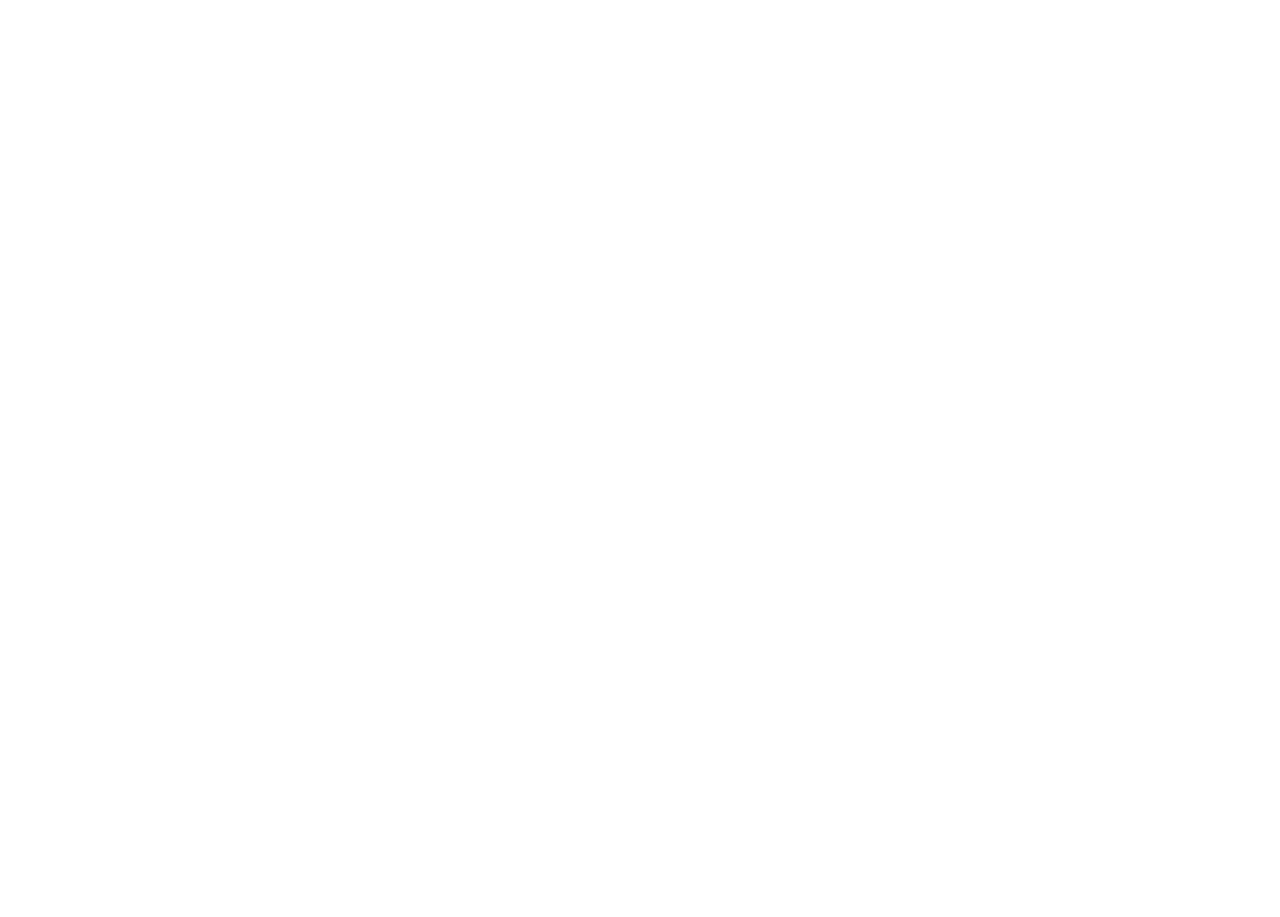
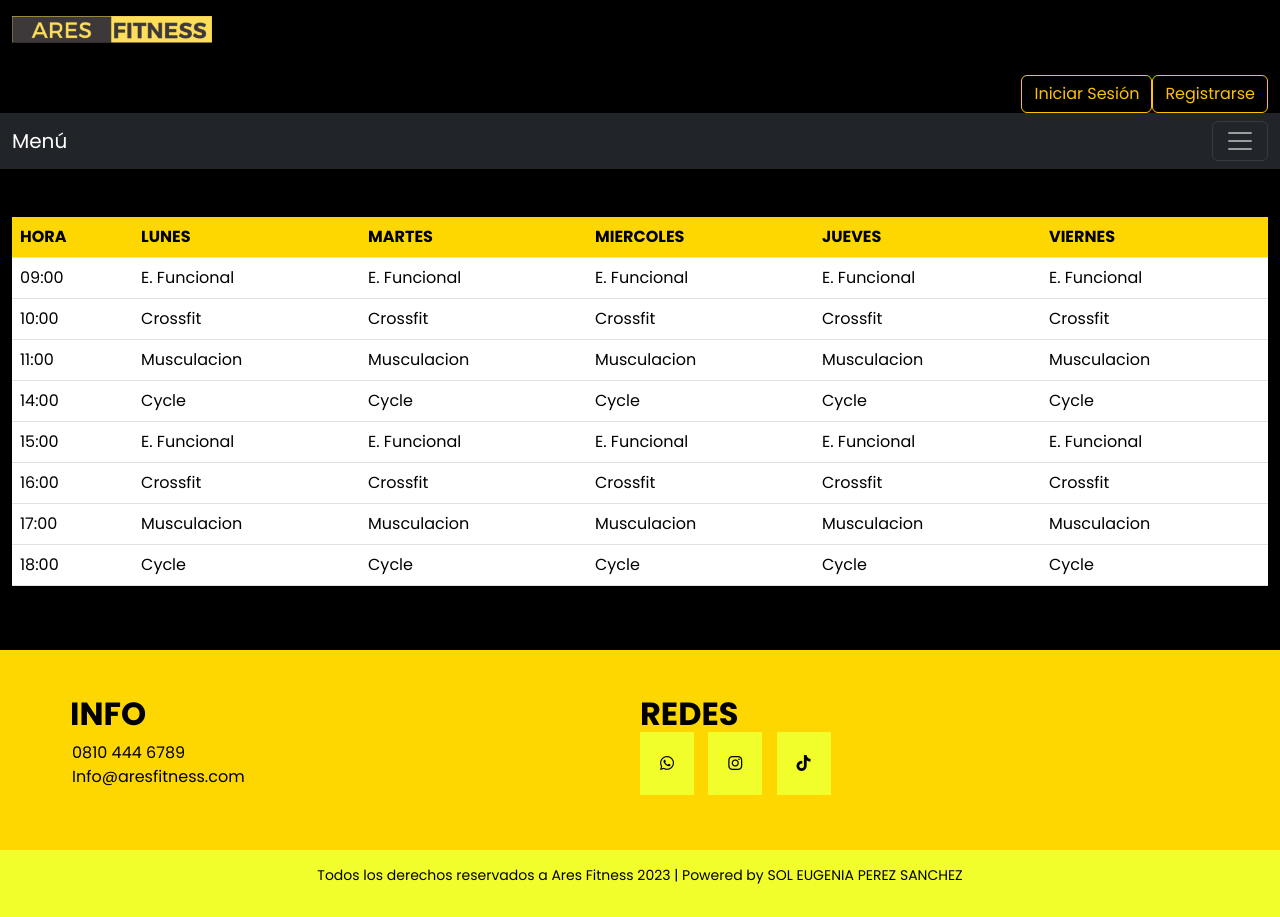
Before and after one commit to Solperezsanchez/Proyecto-finalSCSS-BS-Perez-Sanchez-Sol, a website: page pages/horarios.html in a window 1280 px wide. Before the commit the page ends 800 px from the top, so only its background shows below. Drawn offline with nearby package versions, Linux system fonts and the light colour scheme.

Commit message:
terminamos horarios.html

```diff
--- a/pages/horarios.html
+++ b/pages/horarios.html
@@ -0,0 +1,261 @@
+<!DOCTYPE html>
+<html lang="es">
+  <head>
+    <meta charset="UTF-8" />
+    <meta http-equiv="X-UA-Compatible" content="IE=edge" />
+    <meta name="viewport" content="width=device-width, initial-scale=1.0" />
+    <title>Horarios Ares Gym</title>
+    <!--LINK BOOTSTRAP-->
+    <link
+      href="https://cdn.jsdelivr.net/npm/bootstrap@5.2.3/dist/css/bootstrap.min.css"
+      rel="stylesheet"
+      integrity="sha384-rbsA2VBKQhggwzxH7pPCaAqO46MgnOM80zW1RWuH61DGLwZJEdK2Kadq2F9CUG65"
+      crossorigin="anonymous"
+    />
+    <!--LINK FONTS-->
+    <link rel="preconnect" href="https://fonts.googleapis.com" />
+    <link rel="preconnect" href="https://fonts.gstatic.com" crossorigin />
+    <link
+      href="https://fonts.googleapis.com/css2?family=Josefin+Sans:ital,wght@0,100;0,200;0,300;0,400;0,500;0,600;0,700;1,100;1,200;1,300;1,400;1,500;1,600;1,700&family=Poppins:ital,wght@0,100;0,200;0,300;0,400;0,500;0,600;0,700;0,800;0,900;1,100;1,200;1,300;1,400;1,500;1,600;1,700;1,800;1,900&display=swap"
+      rel="stylesheet"
+    />
+    <!--LINK FAVICON-->
+    <link
+      rel="shortcut icon"
+      href="../img/faviconAresGym.png"
+      type="image/x-icon"
+    />
+    <!--LINK CSS-->
+    <link rel="stylesheet" href="../css/style.css" />
+    <!--SCRIPT ICONOS-->
+    <script
+      src="https://kit.fontawesome.com/d6f136d242.js"
+      crossorigin="anonymous"
+    ></script>
+  </head>
+  <!--BODY-->
+  <body>
+    <!--HEADER CON LOGO Y BOTONES DE REGISTRO E INICIO DE SESION-->
+    <header>
+      <!--LOGO-->
+      <div class="container-fluid">
+        <div class="row">
+          <div class="col col-md-12 col-xs-12">
+            <div class="logo-top">
+              <img
+                src="../img/logoAresFitness.png"
+                alt="logo-ares-gym"
+                class="logoTop"
+              />
+            </div>
+          </div>
+        </div>
+      </div>
+
+      <!--BOTONES DE INICIO DE SESION Y REGISTRO-->
+      <div class="container-fluid">
+        <div class="row">
+          <div class="col">
+            <div class="botonesRegistro">
+              <button
+                type="button"
+                class="iniciarSesion btn btn-outline-warning"
+              >
+                Iniciar Sesión
+              </button>
+              <button type="button" class="btn btn-outline-warning">
+                Registrarse
+              </button>
+            </div>
+          </div>
+        </div>
+      </div>
+    </header>
+    <!--NAV BAR-->
+    <div class="container-fluid">
+      <div class="row">
+        <nav class="navbar navbar-dark bg-dark">
+          <div class="container-fluid">
+            <a class="navbar-brand" href="#">Menú</a>
+            <button
+              class="navbar-toggler"
+              type="button"
+              data-bs-toggle="offcanvas"
+              data-bs-target="#offcanvasDarkNavbar"
+              aria-controls="offcanvasDarkNavbar"
+            >
+              <span class="navbar-toggler-icon"></span>
+            </button>
+            <div
+              class="offcanvas offcanvas-end text-bg-dark"
+              tabindex="-1"
+              id="offcanvasDarkNavbar"
+              aria-labelledby="offcanvasDarkNavbarLabel"
+            >
+              <div class="offcanvas-header">
+                <h5 class="offcanvas-title" id="offcanvasDarkNavbarLabel">
+                  Contenidos
+                </h5>
+                <button
+                  type="button"
+                  class="btn-close btn-close-white"
+                  data-bs-dismiss="offcanvas"
+                  aria-label="Close"
+                ></button>
+              </div>
+              <div class="offcanvas-body">
+                <ul class="navbar-nav justify-content-end flex-grow-1 pe-3">
+                  <li class="nav-item">
+                    <a class="nav-link" href="../index.html">Inicio</a>
+                  </li>
+                  <li class="nav-item">
+                    <a class="nav-link" href="./clases.html">Clases</a>
+                  </li>
+                  <li class="nav-item">
+                    <a class="nav-link" href="./planes.html">Planes</a>
+                  </li>
+                  <li class="nav-item">
+                    <a class="nav-link" href="./horarios.html">Horarios</a>
+                  </li>
+                  <li class="nav-item">
+                    <a class="nav-link" href="./sedes.html">Sedes</a>
+                  </li>
+                  <li class="nav-item">
+                    <a class="nav-link" href="./contacto.html">Contacto</a>
+                  </li>
+                </ul>
+              </div>
+            </div>
+          </div>
+        </nav>
+      </div>
+    </div>
+    <!--MAIN PLANES-->
+    <main>
+      <div class="container-fluid margin">
+        <div class="row">
+          <div class="col-xs-10 col-md-12"></div>
+          <div class="table-responsive table-hover">
+            <table class="table" class="horarioslugar">
+              <tr class="coloryellow">
+                <th>HORA</th>
+                <th>LUNES</th>
+                <th>MARTES</th>
+                <th>MIERCOLES</th>
+                <th>JUEVES</th>
+                <th>VIERNES</th>
+              </tr>
+              <tr class="colorwhite">
+                <td>09:00</td>
+                <td>E. Funcional</td>
+                <td>E. Funcional</td>
+                <td>E. Funcional</td>
+                <td>E. Funcional</td>
+                <td>E. Funcional</td>
+              </tr>
+              <tr class="colorwhite">
+                <td>10:00</td>
+                <td>Crossfit</td>
+                <td>Crossfit</td>
+                <td>Crossfit</td>
+                <td>Crossfit</td>
+                <td>Crossfit</td>
+              </tr>
+              <tr class="colorwhite">
+                <td>11:00</td>
+                <td>Musculacion</td>
+                <td>Musculacion</td>
+                <td>Musculacion</td>
+                <td>Musculacion</td>
+                <td>Musculacion</td>
+              </tr>
+              <tr class="colorwhite">
+                <td>14:00</td>
+                <td>Cycle</td>
+                <td>Cycle</td>
+                <td>Cycle</td>
+                <td>Cycle</td>
+                <td>Cycle</td>
+              </tr>
+              <tr class="colorwhite">
+                <td>15:00</td>
+                <td>E. Funcional</td>
+                <td>E. Funcional</td>
+                <td>E. Funcional</td>
+                <td>E. Funcional</td>
+                <td>E. Funcional</td>
+              </tr>
+              <tr class="colorwhite">
+                <td>16:00</td>
+                <td>Crossfit</td>
+                <td>Crossfit</td>
+                <td>Crossfit</td>
+                <td>Crossfit</td>
+                <td>Crossfit</td>
+              </tr>
+              <tr class="colorwhite">
+                <td>17:00</td>
+                <td>Musculacion</td>
+                <td>Musculacion</td>
+                <td>Musculacion</td>
+                <td>Musculacion</td>
+                <td>Musculacion</td>
+              </tr>
+              <tr class="colorwhite">
+                <td>18:00</td>
+                <td>Cycle</td>
+                <td>Cycle</td>
+                <td>Cycle</td>
+                <td>Cycle</td>
+                <td>Cycle</td>
+              </tr>
+            </table>
+          </div>
+        </div>
+      </div>
+    </main>
+    <!--FOOTER-->
+    <footer>
+      <div class="container-fluid">
+        <div class="row">
+          <div class="card-body">
+            <div class="pieDePagina">
+              <div class="grupo1">
+                <div class="box boxInfo">
+                  <h2>INFO</h2>
+                  <ul>
+                    <li>0810 444 6789</li>
+                    <li>Info@aresfitness.com</li>
+                  </ul>
+                </div>
+                <div class="box">
+                  <h2>REDES</h2>
+                  <div class="redSocial">
+                    <a><i class="fa-brands fa-whatsapp"></i></a>
+                    <a><i class="fa-brands fa-instagram"></i></a>
+                    <a><i class="fa-brands fa-tiktok"></i></a>
+                  </div>
+                  <div class="box"></div>
+                </div>
+              </div>
+              <div class="grupo2">
+                <small
+                  ><p>
+                    Todos los derechos reservados a Ares Fitness 2023 | Powered
+                    by SOL EUGENIA PEREZ SANCHEZ
+                  </p>
+                </small>
+              </div>
+            </div>
+          </div>
+        </div>
+      </div>
+    </footer>
+    <!--SCRIPT JAVASCRIPT-->
+    <script
+      src="https://cdn.jsdelivr.net/npm/bootstrap@5.2.3/dist/js/bootstrap.bundle.min.js"
+      integrity="sha384-kenU1KFdBIe4zVF0s0G1M5b4hcpxyD9F7jL+jjXkk+Q2h455rYXK/7HAuoJl+0I4"
+      crossorigin="anonymous"
+    ></script>
+  </body>
+</html>
--- a/scss/_nuestro.scss
+++ b/scss/_nuestro.scss
@@ -1,24 +1,21 @@
 //*BODY
-*{
-    font-family:'Poppins'
+* {
+  font-family: "Poppins";
 }
 //* HEADER
-logo-top {
+
+.logoTop {
   width: 200px;
   height: auto;
   margin-bottom: 1rem;
 }
-.logoTop{
-    width: 200px;
-    height: auto;
-    margin-top: 1rem;
-}
+
 .iniciarSesion {
   display: flex;
   flex-wrap: wrap;
   margin-left: 3rem;
 }
-.botonesRegistro{
+.botonesRegistro {
   margin-top: 1rem;
   display: flex;
   flex-wrap: wrap;
@@ -30,31 +27,28 @@ header {
   margin-top: 1rem;
 }
 //* MAIN INDEX
-.card{
+.card {
   margin-top: 2rem;
   margin-bottom: 2rem;
 }
-.card-body{
+.card-body {
   background-color: #ffc107;
 }
-.carousel{
+.carousel {
   margin: 2rem;
 }
-
 
 //*FOOTER
 .pieDePagina {
   width: 100%;
   background-color: gold;
   color: black;
-    font-family: "Poppins";
   display: block;
 }
 .pieDePagina h2 {
   width: 100%;
   background-color: gold;
   color: black;
-    font-family: "Poppins";
   font-weight: bold;
 }
 .pieDePagina .grupo1 .boxInfo h2 {
@@ -62,7 +56,6 @@ header {
 }
 .pieDePagina .grupo1 .box ul li {
   color: black;
-    font-family: "Poppins";
   text-decoration: none;
   list-style: none;
   padding-right: 40px;
@@ -97,14 +90,32 @@ header {
   color: black;
 }
 //*MAIN PLANES
-  main .border-radius{
+main .border-radius {
   border-radius: 2rem;
 }
 main .card-planes {
-    background-color:white;
+  background-color: white;
   border-radius: 1rem;
 }
 main .container-planes {
   margin-top: 2rem;
-    margin-bottom:2rem ;
+  margin-bottom: 2rem;
 }
+//MAIN HORARIOS
+.coloryellow {
+  background-color: gold;
+}
+.colorwhite {
+  background-color: white;
+}
+.divHorarios {
+  display: flex;
+  flex-direction: row;
+  justify-content: center;
+  margin-bottom: 3rem;
+  border-radius: 40px;
+}
+.margin {
+    margin-top: 3rem;
+    margin-bottom: 3rem;
+}
```
Also changed, not shown: pages/clases.html (+3 -3 lines), pages/planes.html (+3 -3 lines), css/style.css, 1 other file. Lines whose indentation alone changed are shown as unchanged.
